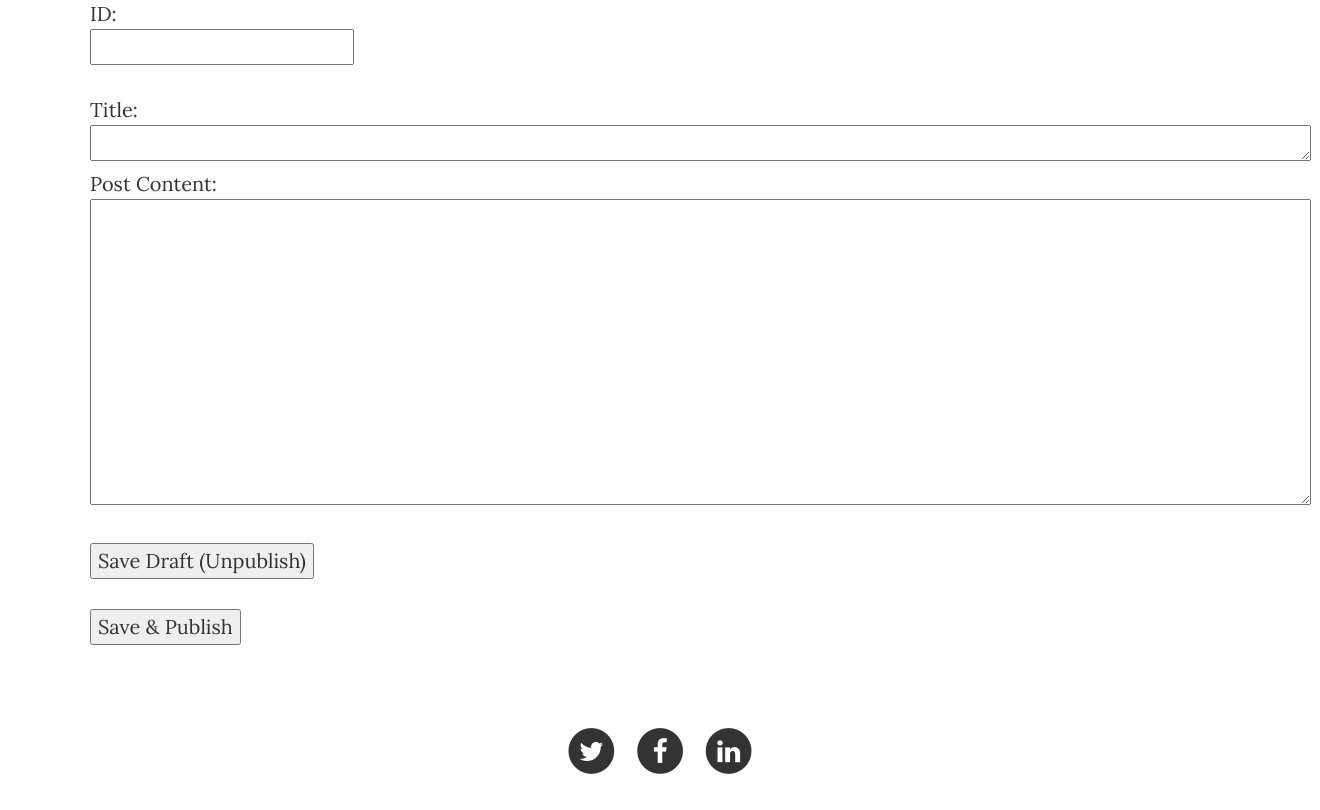
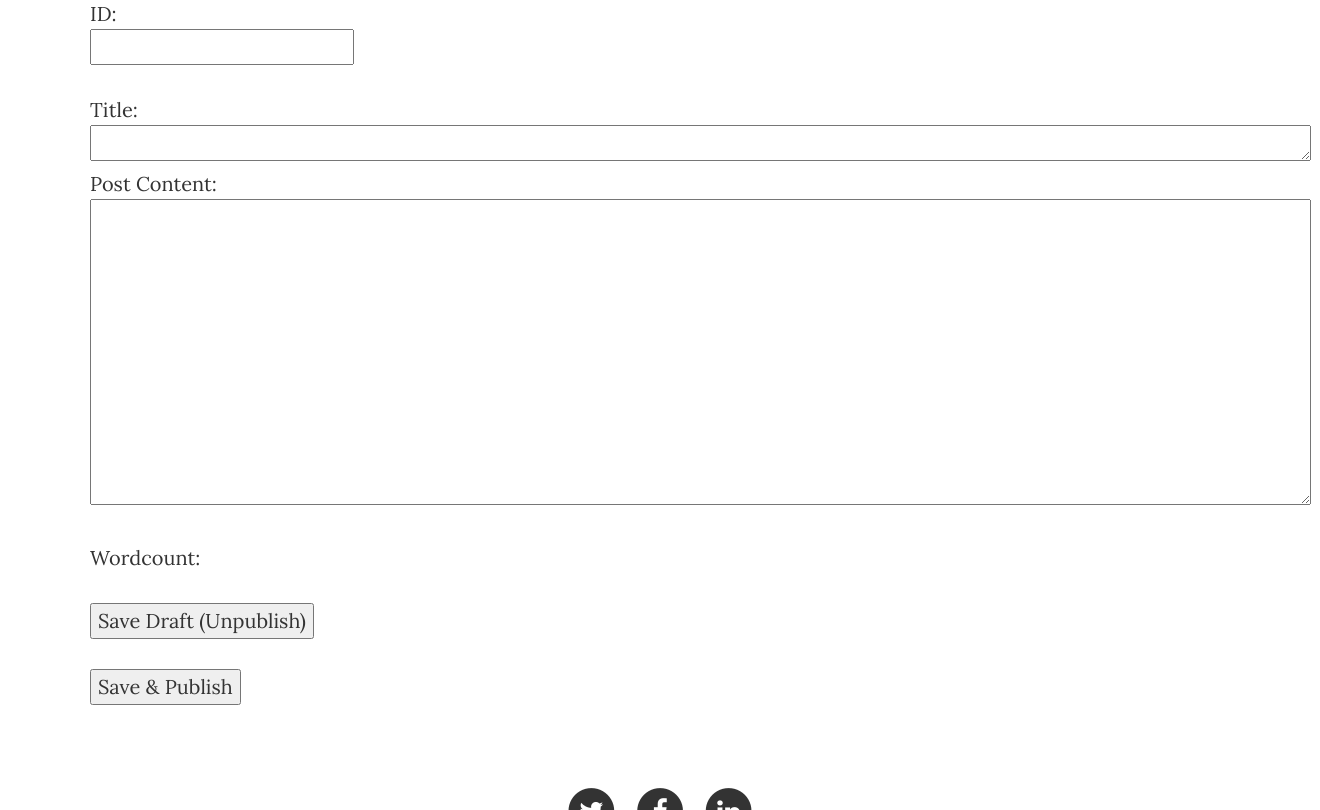
Before and after one commit to mcgeddes11/grumpy-old-nerd, a Flask app: template app/templates/edit_posts.html in a window 1320 px wide. Shown: the part 794-1604 px from the top of the page. Run offline with Flask 2, Linux system fonts and the light colour scheme; the template is opened without the code that fills it: values that come from a table or form of the project are taken from there, others are empty; parts of the project's set-up code (start-up, migrations or seed data) failed here and were passed over; some libraries are stand-ins or nearby versions.

Commit message:
Add dynamic wordcount to edit post page

```diff
--- a/app/templates/edit_posts.html
+++ b/app/templates/edit_posts.html
@@ -7,7 +7,7 @@
 <div class="container">
     <div class="row">
         <div class="col-sm-12">
-            <select id="post_select" name="post_select" size="10" onchange="selection_change(this);">
+            <select id="post_select" name="post_select" size="10" onchange="selection_change(this);update_wordcount();">
 
             </select>
         </div>
@@ -36,6 +36,7 @@
                     {% endfor %}<br>
 
                 </p>
+                <p id="wordcount">Wordcount: </p>
                 <p>{{ form.save_draft(value="Save Draft (Unpublish)") }}</p>
                 <p>{{ form.save_draft(value="Save & Publish") }}</p>
             </form>
@@ -75,6 +76,14 @@
                 }
                 // Load the preview
                 f();
+                // Add the wordcout listener to the keypress on the body edit field
+                var edit_element = document.getElementById("flask-pagedown-body")
+                // TODO: This should be bound to onkeyup along with the pagedown preview code
+                edit_element.onkeydown = function() { update_wordcount(); }
+                // Update wordcount
+                update_wordcount();
+
+
             },
             error: function(error) {
                 console.log(error);
@@ -89,5 +98,22 @@
         $("#title")[0].value = post_data.title
         f();
     }
+
+    function update_wordcount(){
+        var pagedown_preview = $("#flask-pagedown-body-preview")[0];
+        var count = 0;
+        var children = pagedown_preview.children;
+        var child;
+        var word_list;
+        for (var i = 0; i < children.length; i++) {
+            child = children[i];
+            if (child.children.length == 0){
+                word_list = child.textContent.split(" ");
+                count += word_list.length;
+            }
+        }
+        var count_element = $("#wordcount")[0];
+        count_element.innerHTML = "Wordcount: " + count;
+    }
 </script>
 {% endblock %}
```
